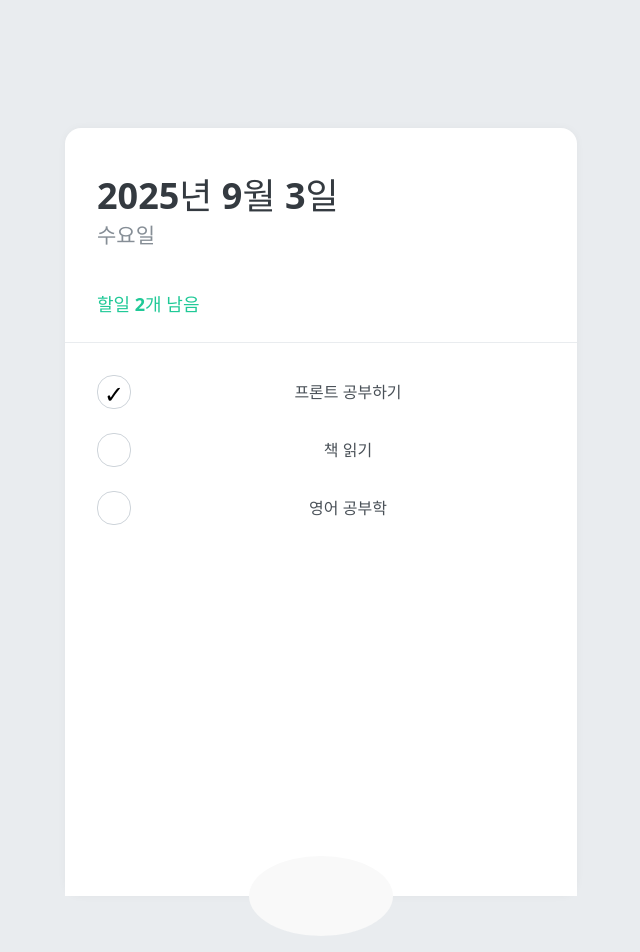
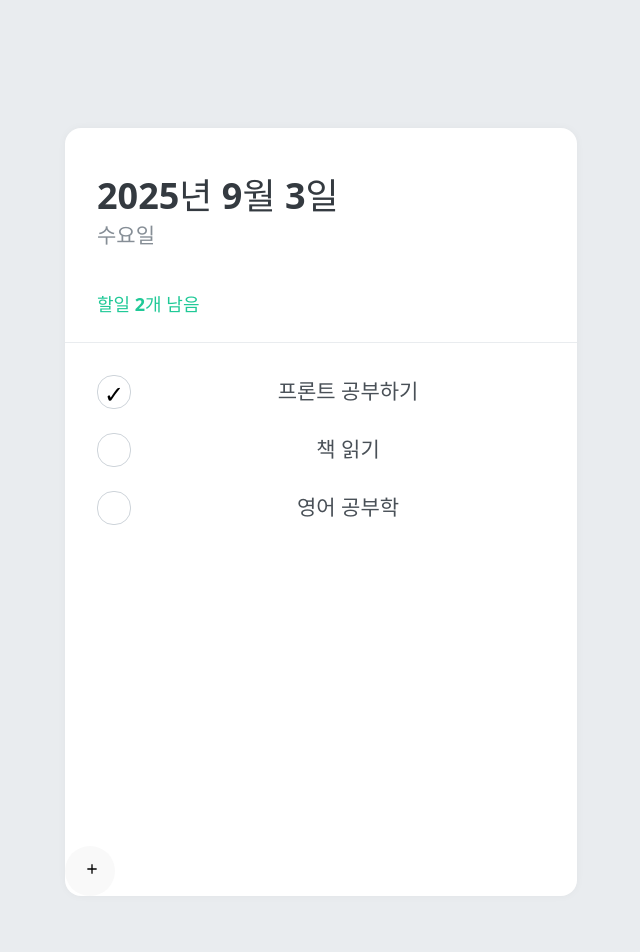
Before and after one commit to zxc8661/todolist_react_typescript-clone-, a React (Vite) app: page / in a window 1280 px wide. Shown: the top 952 px of the page, without its empty margins (319-959 px from the left). Built offline with nearby package versions, Linux system fonts and the light colour scheme.

Commit message:
아이콘 렌더링 성공, 버튼 관련 Css 수정중

```diff
--- a/src/App.tsx
+++ b/src/App.tsx
@@ -7,6 +7,7 @@ import './App.css'
 
 function App() {
   return(
+
     <>
     <body/>
     <TodoTemplate>
--- a/src/components/TodoCreateButton.tsx
+++ b/src/components/TodoCreateButton.tsx
@@ -1,7 +1,7 @@
-import React from "react";
+
 import "./styled-components.css";
 import  {useState}  from "react";
-import { FaPlus } from "react-icons/fa6";
+import { MdAdd, MdClose } from "react-icons/md";
 
 
 export default function TodoCreateButton(){
@@ -22,8 +22,8 @@ export default function TodoCreateButton(){
                 </div>
             </div>
         )}
-        <button className="todo-createButton" onClick={onClick}>
-            <FaPlus size={60} color="white"/>
+        <button className={`todo-createButton ${open ? "open" : ""}`} onClick={onClick}>
+            {open ? <MdClose/> : <MdAdd/>}
         </button>
         </>
     )
--- a/src/components/styled-components.css
+++ b/src/components/styled-components.css
@@ -103,7 +103,7 @@
 
 .text{
     flex:1;
-    front-size: 21px;
+    font-size: 21px;
     color:#495057;
 
 }
@@ -115,73 +115,14 @@
 /* **********TodoCreate********** */
 
 .todo-createButton{
-    /* background: #38d9a9; */
-    display: flex;
-    align-items: center;
-    justify-content: center;
-    z-index: 5;
-    cursor: pointer;
-    width: 80px;
-    height: 80px;
-    font-size: 60px;
-    position: absolute;
-    left: 50%;
-    bottom: 0px;
-    transform: translate(-50%, 50%);
-    color: white;
+    width: 50px;
+    height: 50px;
     border-radius: 50%;
     border: none;
-    outline: none;
-    transition: 0.125s all ease-in;
+    cursor: pointer;
+    justify-content: center;
 }
 
-.todo-createButton:hover{
-    background:#63e6be;
+.todo-createButton.open{
+    background-color: #38d9a9;
 }
-
-.todo-createButton:active{
-    background:#20c997;
-}
-
-/* .todo-createButton.open{
-    background:#38d9a9;
-    transform:translate(-50%, 50%) rotate(45deg);
-}
-
-
-.todo-createButton.open:hover{
-    background:#ff8787
-}
-
-.todo-createButton.open:active{
-    background:#fa5252;
-} */
-
-
-
-.insertFormPositioner{
-    width:100%;
-    bottom:0;
-    left:0;
-    position:absolute;
-}
-
-
-.insertForm{
-    background:#f8f9fa;
-    padding : 32px 32px 72px 32px;
-
-    border-botton-left-radius:16px;
-    border-botton-right-radius:16px;
-    border-top:1px solid #e9ecef;
-}
-
-.input{
-    padding: 12px;
-    border-radius: 4px;
-    border: 1px solid #dee2e6;
-    width: 100%;
-    outline: none;
-    font-size:18px;
-    box-sizing:border-box;
-}
```
